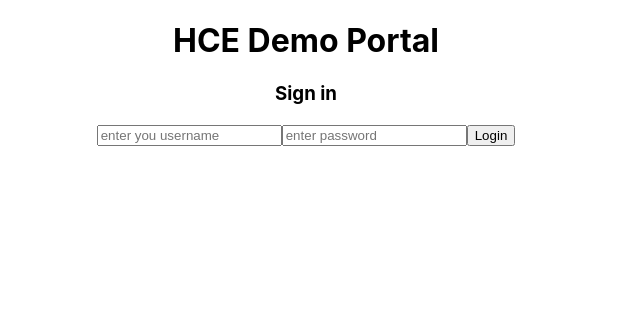
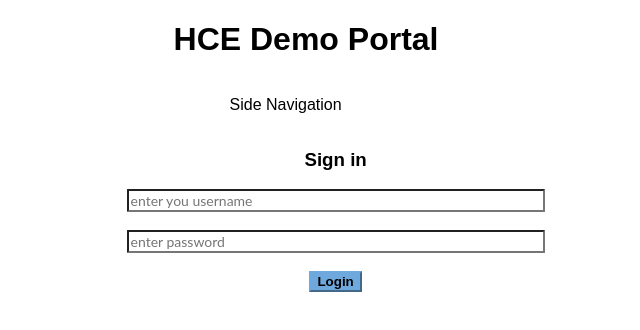
Before and after one commit to sgannem/m2go-config, a React app: page / in a window 1280 px wide. Shown: the whole page, without its empty margins (334-974 px from the left). Built offline with nearby package versions, Linux system fonts and the light colour scheme.

Commit message:
added css

```diff
--- a/src/components/login/loginpage.css
+++ b/src/components/login/loginpage.css
@@ -1,3 +1,108 @@
+body {
+	color: #000000;
+	font-family: Arial, Helvetica, sans-serif;
+	overflow-y: hidden;
+}
+
+html, body, .container-table {
+    height: 100%;
+}
+
+.btn-primary {
+	font-weight: bold;
+	border-color: rgba(111, 168, 220, 1);
+	background-color: rgba(111, 168, 220, 1);
+}
+
+.btn-primary:disabled {
+	font-weight: bold;
+	border-color: rgba(221, 221, 221, 1);
+	background-color: rgba(221, 221, 221, 1);
+
+}
+
+div.row {
+	display: table-row;
+}
+
+div.cell {
+	display: table-cell;
+}
+
+#page-content-wrapper {
+  width: 82.5%;
+  position: absolute;
+}
+
+#wrapper.toggled #page-content-wrapper {
+  position: absolute;
+  margin-right: -250px;
+}
+
+#page-content-wrapper {
+  position: relative;
+}
+
+#wrapper.toggled #page-content-wrapper {
+  position: relative;
+  margin-right: 0;
+}
+
+.align-main-content {
+  margin-left: 100px;
+}
+
+div.dashboard-container {
+	min-width: 89vw;
+	height: 100vh;
+	overflow-y: hidden;
+	overflow-x: auto;
+	padding-bottom: 2vh;
+}
+
+/** Scrollbar Starts **/
+.style-3::-webkit-scrollbar-track
+{
+	-webkit-box-shadow: inset 0 0 6px rgba(0,0,0,0.3);
+  background-color: #F5F5F5;
+  /* box-shadow: none; */
+  box-shadow: inset 0 0 5rem rgba(0,0,0,.5);
+}
+
+.style-3::-webkit-scrollbar
+{
+	/*width: 6px;
+	background-color: #F5F5F5;*/
+}
+
+.style-3::-webkit-scrollbar-thumb
+{
+	/*background-color: #000000;*/
+}
+
+/** Scrollbar Ends **/
+
+div.remove-right-left-padding {
+	padding-left: 0px !important;
+	padding-right: 0px !important;
+}
+
+/* .input-text-alignment {
+  margin-left: -7px;
+  width: 8vw;
+} */
+
+.login-input-element-width {
+
+  height: 29%;
+  width: 410px;
+  color: #4A4A4A;
+  font-family: Lato;
+  font-size: 0.875em;
+  border-radius: 1px;
+}
+
+
 .test {
     text-align: center;
   }
--- a/src/components/login/loginpage.js
+++ b/src/components/login/loginpage.js
@@ -1,48 +1,27 @@
 import React from 'react';
 import './loginpage.css';
-
-
-// class LoginForm extends React.Component {
-
-//     // Using a class based component here because we're accessing DOM refs
-
-//     // handleSignIn(e) {
-//     //   e.preventDefault()
-//     //   let username = this.refs.username.value
-//     //   let password = this.refs.password.value
-//     //   this.props.onSignIn(username, password)
-//     // }
-
-//     render() {
-//       return (
-//         <form onSubmit={this.handleSignIn.bind(this)}>
-//           <h3>Sign in</h3>
-//           <input type="text" ref="username" placeholder="enter you username" />
-//           <input type="password" ref="password" placeholder="enter password" />
-//           <input type="submit" value="Login" />
-//         </form>
-//       )
-//     }
-
-//     // render() {
-//     //     return (
-//     //       <div className="test">
-//     //         <header className="test-header">
-//     //         <a  href="https://reactjs.org">Config Transit Bundles</a>
-//     //         </header>
-//     //       </div>
-//     //     );
-//     //   }
-
-//   }
-
-//   export default LoginForm;
-
 
 const Welcome = ({user, onSignOut})=> {
     // This is a dumb "stateless" component
     return (
-      <div>
+      // <div>
+      // <div className="test-corner">
+      //   Welcome <strong>{user.username}</strong>!<a href="javascript:;" onClick={onSignOut}>Sign out</a>
+      // </div>
+      //   <div class="test-header">
+      //   Welcome <strong>m2go-mifarehcedemoportal</strong>
+      // </div>
+      // </div>
+
+      <div class="table">
+      <div class="row">
+          <div class="cell">
+              <p>Side Navigation</p>
+              <div id="page-content-wrapper" class="align-main-content">
+                  <div class="container-fluid">
+                      <div class="row">
+                          <div class="col-lg-12 dashboard-container style-3 remove-right-left-padding">
+                            <div class="panel">
                                 <div className="test-corner">
                                   Welcome <strong>{user.username}</strong>!<a href="javascript:;" onClick={onSignOut}>Sign out</a>
                                 </div>
@@ -50,6 +29,14 @@ const Welcome = ({user, onSignOut})=> {
                                   Welcome <strong>m2go-mifarehcedemoportal</strong>
                                 </div>
                             </div>
+                          </div>
+                      </div>
+                  </div>
+              </div>
+          </div>
+      </div>
+    </div>
+
     )
   }
 
@@ -66,13 +53,44 @@ const Welcome = ({user, onSignOut})=> {
 
     render() {
       return (
-        <div className="test">
+        // <div className="test">
+        // <form onSubmit={this.handleSignIn.bind(this)}>
+        //   <h3>Sign in</h3>
+        //   <input type="text" ref="username" placeholder="enter you username" />
+        //   <input type="password" ref="password" placeholder="enter password" />
+        //   <input type="submit" class="btn-primary" value="Login" />
+        // </form>
+        // </div>
+        <div class="table">
+          <div class="row">
+              <div class="cell">
+                  <p>Side Navigation</p>
+                  <div id="page-content-wrapper" class="align-main-content">
+                      <div class="container-fluid">
+                          <div class="row">
+                              <div class="col-lg-12 dashboard-container style-3 remove-right-left-padding">
+                                <div class="panel">
                                   <form onSubmit={this.handleSignIn.bind(this)}>
                                     <h3>Sign in</h3>
-          <input type="text" ref="username" placeholder="enter you username" />
-          <input type="password" ref="password" placeholder="enter password" />
-          <input type="submit" value="Login" />
+                                    <div class="form-group">
+                                      <input type="text" class="form-control login-input-element-width" ref="username" placeholder="enter you username" />
+                                    </div>
+                                    <br/>
+                                    <div class="form-group">
+                                      <input type="password" class="form-control login-input-element-width" ref="password" placeholder="enter password" />
+                                    </div>
+                                    <br/>
+                                    <div class="form-group">
+                                      <input type="submit" class="btn-primary" value="Login" />
+                                    </div>
                                   </form>
+                                </div>
+                              </div>
+                          </div>
+                      </div>
+                  </div>
+              </div>
+          </div>
         </div>
       )
     }
@@ -133,5 +151,3 @@ const Welcome = ({user, onSignOut})=> {
   }
 
   export default App;
-
-//   ReactDOM.render(<App/>, document.getElementById("app"))
```
Lines whose indentation alone changed are shown as unchanged.
